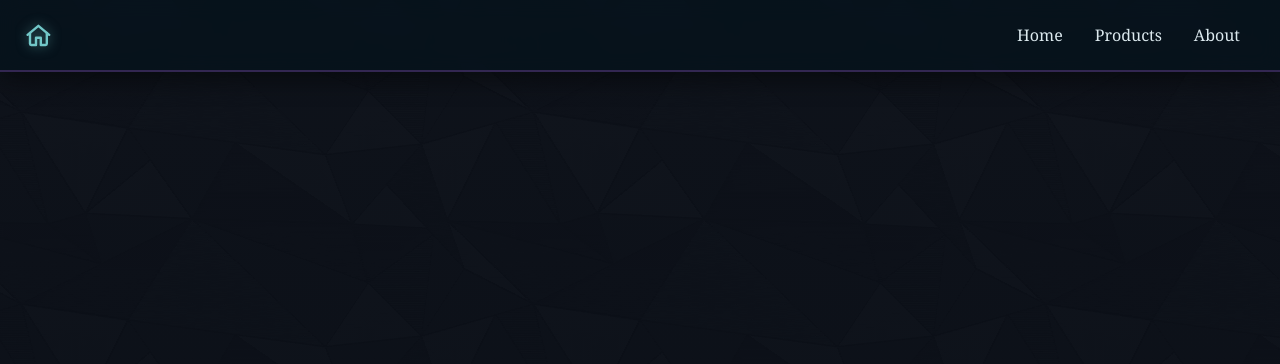
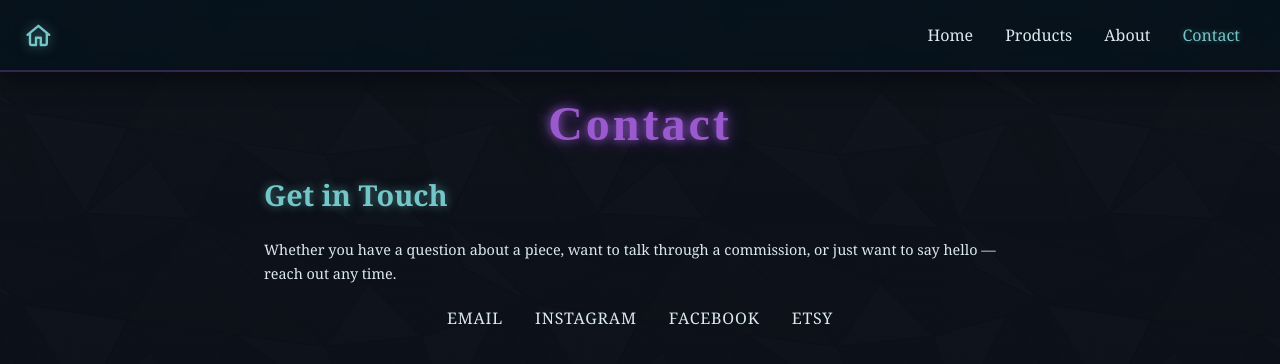
Before and after one commit to foley179/marsh-makes-glass, a React (Vite) app: page /marsh-makes-glass/contact in a window 1280 px wide. Before the commit this address had no page. Shown: the top 364 px of the page. Built offline with nearby package versions, Linux system fonts and the light colour scheme.

Commit message:
Contact page and email link added

```diff
--- /dev/null
+++ b/src/App.css
@@ -0,0 +1,5 @@
+.page-body {
+	max-width: 800px;
+	margin: 0 auto;
+	padding: 1rem 1.5rem;
+}
--- a/src/App.jsx
+++ b/src/App.jsx
@@ -3,6 +3,8 @@ import Home from './Pages/Home'
 import About from './Pages/About'
 import Products from './Pages/Products'
 import Navbar from './Components/Navbar'
+import Contact from './Pages/Contact'
+import './App.css'
 
 function App() {
 	return (
@@ -14,6 +16,7 @@ function App() {
 					<Route path="/marsh-makes-glass/" element={<Home />} />
 					<Route path="/marsh-makes-glass/products" element={<Products />} />
 					<Route path="/marsh-makes-glass/about" element={<About />} />
+					<Route path="/marsh-makes-glass/contact" element={<Contact />} />
 				</Routes>
 			</main>
 		</div>
--- /dev/null
+++ b/src/Components/EmailLink.css
@@ -0,0 +1,12 @@
+.email-link {
+	color: #00fcff;
+	text-decoration: underline;
+	text-decoration-color: rgba(114, 199, 200, 0.4);
+	text-underline-offset: 3px;
+	transition: color 0.3s, text-decoration-color 0.3s;
+}
+
+.email-link:hover {
+	color: var(--secondary);
+	text-decoration-color: rgba(122, 95, 164, 0.6);
+}
--- /dev/null
+++ b/src/Components/EmailLink.jsx
@@ -0,0 +1,21 @@
+import "./EmailLink.css"
+
+const CONTACT_EMAIL = "hello@marshmakesglass.com"
+
+function EmailLink({ subject, children }) {
+  function BuildMailtoHref() {
+    if (!subject) {
+      return `mailto:${CONTACT_EMAIL}`;
+    }
+
+    return `mailto:${CONTACT_EMAIL}?subject=${encodeURIComponent(subject)}`
+  }
+
+  return (
+    <a href={BuildMailtoHref()} className="email-link">
+      {children || CONTACT_EMAIL}
+    </a>
+  )
+}
+
+export default EmailLink
--- a/src/Components/Navbar.jsx
+++ b/src/Components/Navbar.jsx
@@ -33,6 +33,7 @@ function Navbar() {
         <NavLink to="/marsh-makes-glass/" className="nav-link" onClick={closeMenu} end>Home</NavLink>
         <NavLink to="/marsh-makes-glass/products" className="nav-link" onClick={closeMenu}>Products</NavLink>
         <NavLink to="/marsh-makes-glass/about" className="nav-link" onClick={closeMenu}>About</NavLink>
+        <NavLink to="/marsh-makes-glass/contact" className="nav-link" onClick={closeMenu}>Contact</NavLink>
       </div>
     </nav>
   )
--- a/src/Pages/About.css
+++ b/src/Pages/About.css
@@ -1,9 +1,3 @@
-.about {
-  max-width: 800px;
-  margin: 0 auto;
-  padding: 1rem 1.5rem;
-}
-
 .about-title {
   font-size: 1.8rem;
   color: var(--primary);
--- a/src/Pages/About.jsx
+++ b/src/Pages/About.jsx
@@ -5,7 +5,7 @@ function About() {
   return (
     <>
       <Title text="About" />
-      <section className="about">
+      <section className="page-body">
         <h1 className="about-title">The Depths We Work In</h1>
 
         <p className="about-text">
--- /dev/null
+++ b/src/Pages/Contact.css
@@ -0,0 +1,52 @@
+.contact-title {
+	font-size: 1.8rem;
+	color: var(--primary);
+	text-shadow:
+		0 0 8px rgba(114, 199, 200, 0.4),
+		0 0 16px rgba(114, 199, 200, 0.2);
+	margin-bottom: 1.5rem;
+}
+
+.contact-text {
+  color: var(--text);
+  line-height: 1.7;
+  margin-bottom: 1.25rem;
+  font-size: 0.90rem;
+}
+
+.contact-email {
+	font-size: 1.1rem;
+	margin-bottom: 2rem;
+}
+
+.social-links {
+	display: flex;
+	flex-direction: column;
+	gap: 1rem;
+	list-style: none;
+	align-items: center;
+}
+
+.social-links a {
+	color: var(--text);
+	font-size: 1rem;
+	letter-spacing: 0.05em;
+	text-transform: uppercase;
+	transition: color 0.3s;
+}
+
+.social-links a:hover {
+	color: var(--secondary);
+}
+
+.email-link {
+	text-decoration: none;
+}
+
+@media (min-width: 600px) {
+	.social-links {
+		flex-direction: row;
+		justify-content: center;
+		gap: 2rem;
+	}
+}
--- /dev/null
+++ b/src/Pages/Contact.jsx
@@ -0,0 +1,40 @@
+import EmailLink from "../components/EmailLink"
+import Title from "../components/Title"
+import "./Contact.css"
+
+const SOCIAL_LINKS = [
+  { name: "Instagram", url: "https://instagram.com/marshmakesglass" },
+  { name: "Facebook", url: "https://facebook.com/marshmakesglass" },
+  { name: "Etsy", url: "https://etsy.com/shop/marshmakesglass" },
+]
+
+function Contact() {
+  return (
+    <>
+      <Title text="Contact" />
+
+      <section className="page-body">
+        <h1 className="contact-title">Get in Touch</h1>
+
+        <p className="contact-text">
+          Whether you have a question about a piece, want to talk through a
+          commission, or just want to say hello — reach out any time.
+        </p>
+
+        <ul className="social-links">
+          <EmailLink subject="Enquiry">Email</EmailLink>
+
+          {SOCIAL_LINKS.map((social) => (
+            <li key={social.name}>
+              <a href={social.url} target="_blank" rel="noopener noreferrer">
+                {social.name}
+              </a>
+            </li>
+          ))}
+        </ul>
+      </section>
+    </>
+  )
+}
+
+export default Contact
--- a/src/Pages/Home.css
+++ b/src/Pages/Home.css
@@ -1,9 +1,3 @@
-.home {
-  max-width: 800px;
-  margin: 0 auto;
-  padding: 1rem 1.5rem;
-}
-
 .home-title {
   font-size: 1.4rem;
   color: var(--primary);
@@ -21,10 +15,6 @@
 }
 
 @media (min-width: 600px) {
-  .home {
-    padding: 3rem 2rem;
-  }
-
   .home-title {
     font-size: 2.4rem;
   }
--- a/src/Pages/Home.jsx
+++ b/src/Pages/Home.jsx
@@ -1,5 +1,6 @@
 import ProductList from "../Components/ProductList"
 import Title from "../Components/Title"
+import EmailLink from "../Components/EmailLink"
 import "./Home.css"
 
 function Home() {
@@ -7,7 +8,7 @@ function Home() {
 		<>
 			<Title text="Marsh Makes Glass" />
 
-      <section className="home">
+      <section className="page-body">
 				<h3 className="home-title">Handmade Stained Glass Inspired by the Deep</h3>
 				<p className="home-text">
 					Welcome to <strong>Marsh Makes Glass</strong>, where every piece is individually handcrafted using traditional stained glass techniques. Inspired by the mystery of the ocean,
@@ -25,7 +26,8 @@ function Home() {
 				</p>
 
 				<p className="home-text">
-					Explore the collection below, and if you have something special in mind, I'd love to help bring your vision to life through a custom commission.
+					Explore the collection below, and if you have something special in mind, I'd love to help bring your vision to life
+					through a custom commission (<EmailLink subject="Custom Commission">Contact me here</EmailLink>).
 				</p>
       </section>
 		</>
```
